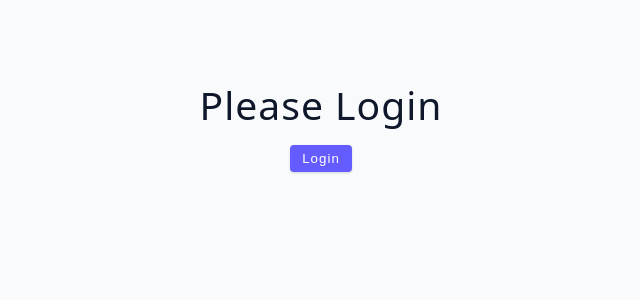
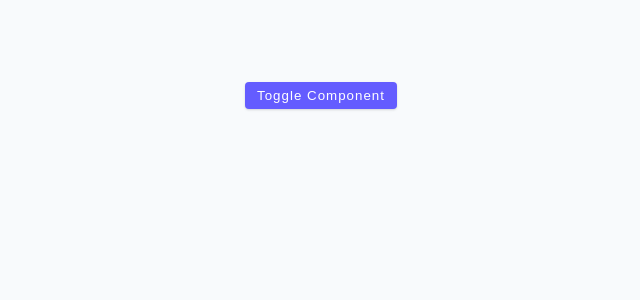
Before and after one commit to vinothsmart/react18, a React (Vite) app: page / in a window 1280 px wide. Shown: the top 300 px of the page, without its empty margins (319-959 px from the left). Built offline with nearby package versions, Linux system fonts and the light colour scheme.

Commit message:
cleanup function

```diff
--- a/src/App.jsx
+++ b/src/App.jsx
@@ -1,9 +1,9 @@
-import UserChallenge from './tutorial/03-conditional-rendering/starter/07-user-challenge';
+import CleanupFunction from './tutorial/02-useEffect/starter/05-cleanup-function';
 
 function App() {
   return (
     <div className='container'>
-      <UserChallenge />
+      <CleanupFunction />
     </div>
   );
 }
--- a/src/tutorial/02-useEffect/starter/05-cleanup-function.jsx
+++ b/src/tutorial/02-useEffect/starter/05-cleanup-function.jsx
@@ -1,5 +1,35 @@
+import { useEffect } from 'react';
+import { useState } from 'react';
+
 const CleanupFunction = () => {
-  return <h2>cleanup function</h2>;
+  const [toggle, setToggle] = useState(false);
+  const handleClick = () => {
+    setToggle(!toggle);
+  };
+  console.log('render');
+  return (
+    <>
+      <button className='btn' onClick={handleClick}>
+        Toggle Component
+      </button>
+      {toggle && <RandomComponent />}
+    </>
+  );
+};
+
+const RandomComponent = () => {
+  useEffect(() => {
+    console.log('Component Mounted');
+    const intId = setInterval(() => {
+      console.log('Hello');
+    }, 2000);
+    return () => {
+      console.log('Component Unmounted');
+      clearInterval(intId);
+      console.log('Cleanup Function');
+    };
+  }, []);
+  return <h2>Random Component</h2>;
 };
 
 export default CleanupFunction;
```
